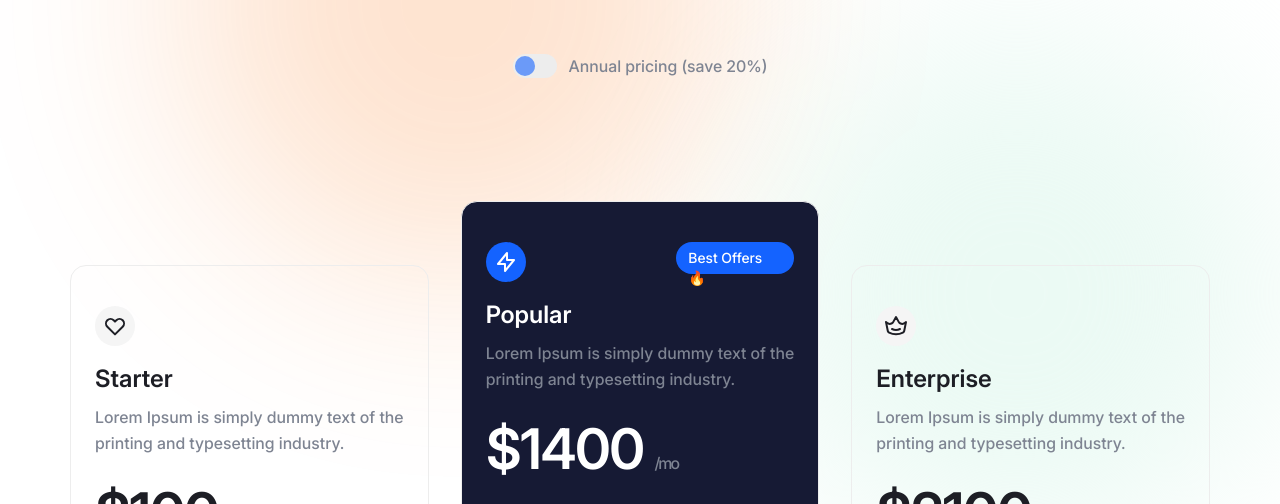
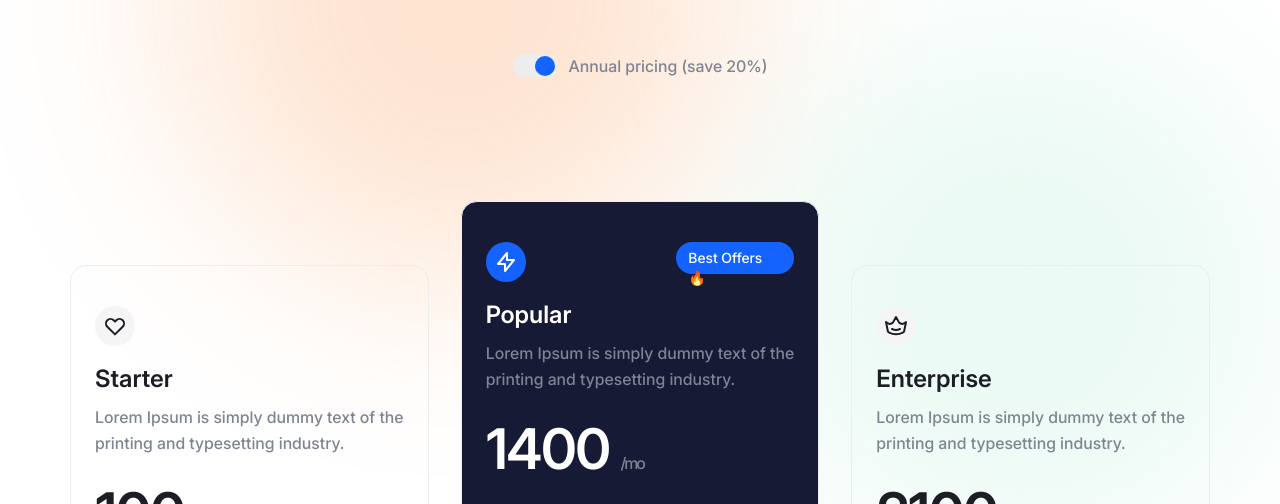
Before and after one commit to Bitaxa-72/coca.mod7, a website built with Vite: page src/pricing.html in a window 1280 px wide. Shown: the part 439-943 px from the top of the page. Built offline with nearby package versions, Linux system fonts and the light colour scheme.

Commit message:
Created script pricePaga

```diff
--- a/src/html/components/pricing/hero.html
+++ b/src/html/components/pricing/hero.html
@@ -9,7 +9,7 @@
             </p>
             <label class="hero__switcher-wrapper">
                 <span class="hero__switcher">
-                    <input class="hero__switcher-checkbox" type="checkbox">
+                    <input class="hero__switcher-checkbox" type="checkbox"  data-price="switcher">
                 </span>
                 <span class="hero__switcher-text text-p-default">Annual pricing (save 20%)</span>
             </label>
@@ -28,7 +28,7 @@
                     Lorem Ipsum is simply dummy text of the printing and typesetting industry.
                 </p>
                 <div class="hero__plans-price heading-h2">
-                    $100
+                    <span data-price="starter">$100</span>
                     <span class="hero__plans-month text-p-default">/mo</span>
                 </div>
                 <h4 class="hero__plans-list-title text-p-default">What’s included:</h4>
@@ -59,7 +59,7 @@
                     Lorem Ipsum is simply dummy text of the printing and typesetting industry.
                 </p>
                 <div class="hero__plans-price heading-h2 hero__plans-price-black">
-                    $1400
+                    <span data-price="popular">$1400</span>
                     <span class="hero__plans-month text-p-default">/mo</span>
                 </div>
                 <h4 class="hero__plans-list-title text-p-default hero__plans-list-title-black">What’s included:</h4>
@@ -90,7 +90,7 @@
                     Lorem Ipsum is simply dummy text of the printing and typesetting industry.
                 </p>
                 <div class="hero__plans-price heading-h2">
-                    $2100
+                    <span data-price="enterprice">$2100</span>
                     <span class="hero__plans-month text-p-default">/mo</span>
                 </div>
                 <h4 class="hero__plans-list-title text-p-default">What’s included:</h4>
--- /dev/null
+++ b/src/js/components/plans.js
@@ -0,0 +1,47 @@
+export const usePlans = () => {
+    const switcher = document.querySelector('[data-price="switcher"]');
+    const starterPrice = document.querySelector('[data-price="starter"]');
+    const popularPrice = document.querySelector('[data-price="popular"]');
+    const enterpricePrice = document.querySelector('[data-price="enterprice"]');
+
+    const priceList = {
+        starter: {
+            default: 120,
+            witchSale: 100,
+        },
+        popular: {
+            default: 1680,
+            witchSale: 1400,
+        },
+        enterprice: {
+            default: 2520,
+            witchSale: 2100,
+        },
+    };
+
+
+    const setPriceWitchSale = () => {
+        starterPrice.textContent = priceList.starter.witchSale;
+        popularPrice.textContent = priceList.popular.witchSale;
+        enterpricePrice.textContent = priceList.enterprice.witchSale;
+    };
+
+    const setDefaultPrices = () => {
+        starterPrice.textContent = priceList.starter.default;
+        popularPrice.textContent = priceList.popular.default;
+        enterpricePrice.textContent = priceList.enterprice.default;
+    }
+
+    switcher.checked = true;
+    setPriceWitchSale();
+
+    switcher.addEventListener('click', () => {
+        if(switcher.checked) {
+            setPriceWitchSale();
+        } else {
+            setDefaultPrices();
+        }
+    })
+
+
+}
--- a/src/js/main.js
+++ b/src/js/main.js
@@ -2,7 +2,8 @@ import '../assets/scss/main.scss';
 import {useTheme} from './components/theme';
 import {useBurger} from './components/burger';
 import { useInsightSlider } from './components/slider';
-import {useTestimonialsSlider} from './components/slider'
+import {useTestimonialsSlider} from './components/slider';
+
 
 useTheme();
 useBurger();
--- a/src/js/pricing.js
+++ b/src/js/pricing.js
@@ -1,6 +1,8 @@
 import '../assets/scss/pricing.scss'
 import {useTheme} from './components/theme';
 import {useBurger} from './components/burger';
+import {usePlans} from './components/plans';
 
 useTheme();
 useBurger();
+usePlans();
```
